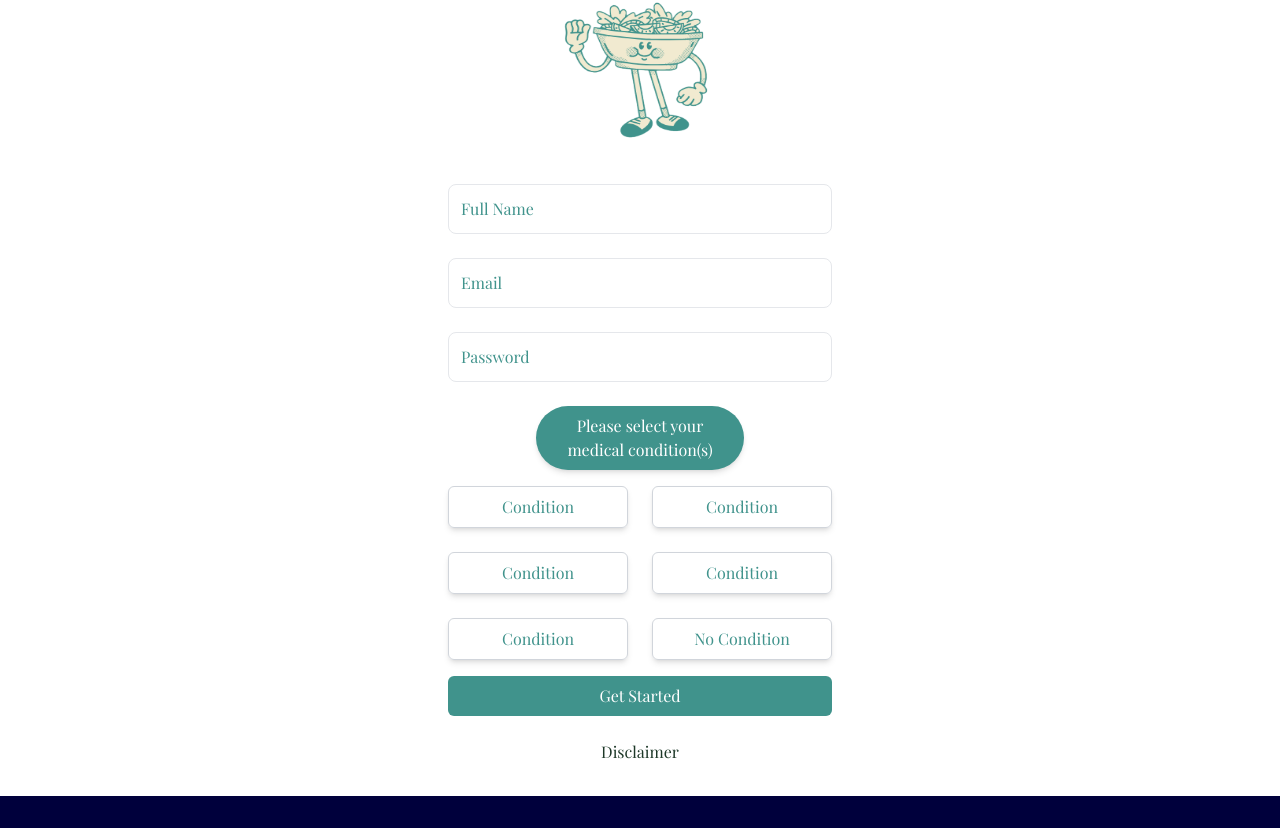
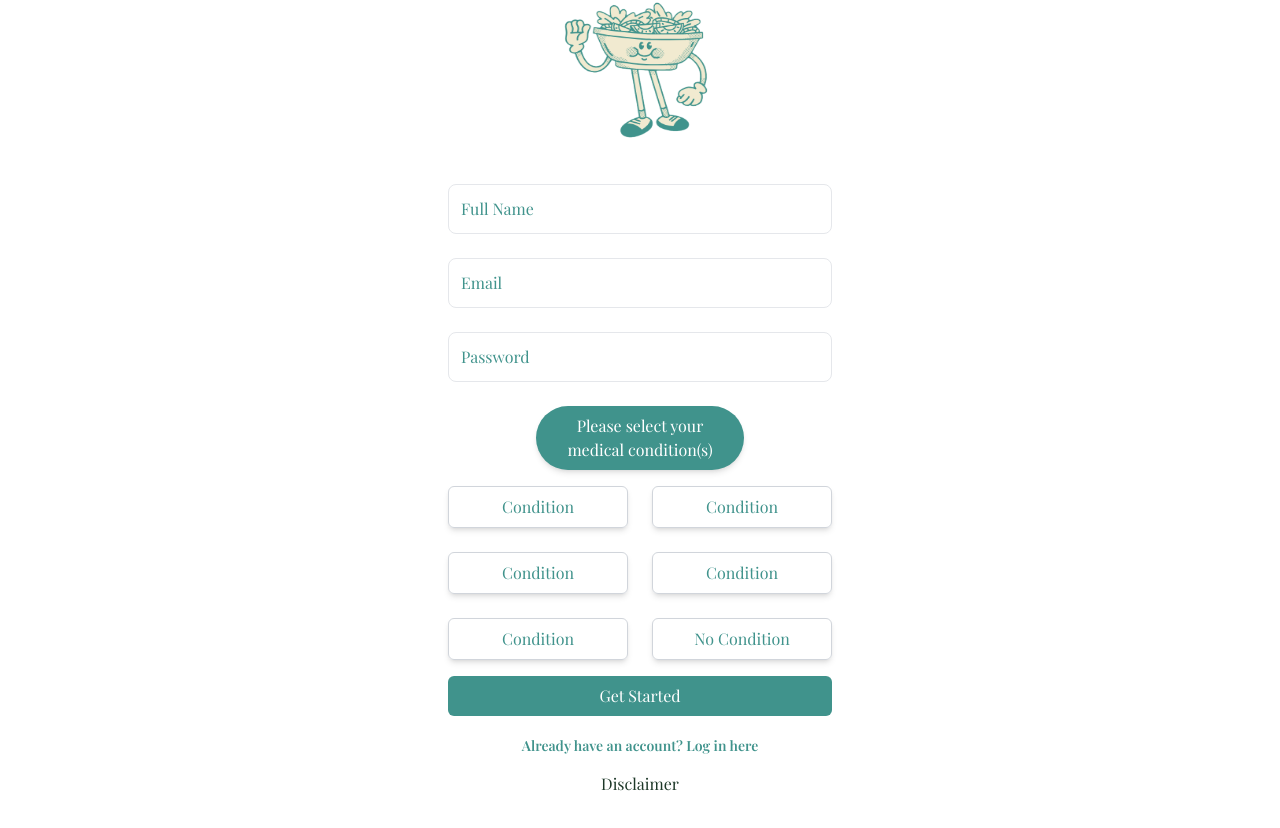
Before and after one commit to PuzzleEmptyM/VitalBite, a Next.js app: page /signup in a window 1280 px wide. Shown: the part 312-1140 px from the top of the page. Before the commit the page ends 1108 px from the top, so only its background shows below. Built offline with nearby package versions, Linux system fonts and the light colour scheme.

Commit message:
link back to login from signup

```diff
--- a/app/signup/page.tsx
+++ b/app/signup/page.tsx
@@ -5,6 +5,7 @@ import ConditionSelector from "../../components/ConditionSelector";
 import LogoHeader from "@/components/LogoHeader";
 import DisclaimerFooter from "@/components/DisclaimerFooter";
 import Image from "next/image";
+import Link from "next/link";
 
 export default function SignUpPage() {
   return (
@@ -46,6 +47,13 @@ export default function SignUpPage() {
           <GetStartedButton text="Get Started" />
         </form>
 
+          {/* Create Account Link */}
+        <Link
+          href="/login"
+          className="text-teal font-semibold font-playfair flex justify-center text-sm mt-5">
+          Already have an account? Log in here
+        </Link>
+
         {/* Footer */}
       <DisclaimerFooter />
       </div>
--- a/components/DisclaimerFooter.tsx
+++ b/components/DisclaimerFooter.tsx
@@ -1,7 +1,7 @@
 
 export default function DisclaimerFooter() {
     return (
-      <footer className="bottom-0 w-full mt-6">
+      <footer className="bottom-0 w-full mt-4">
         <p className="text-center text-forest_green font-playfair">Disclaimer</p>
       </footer>
     );
```
